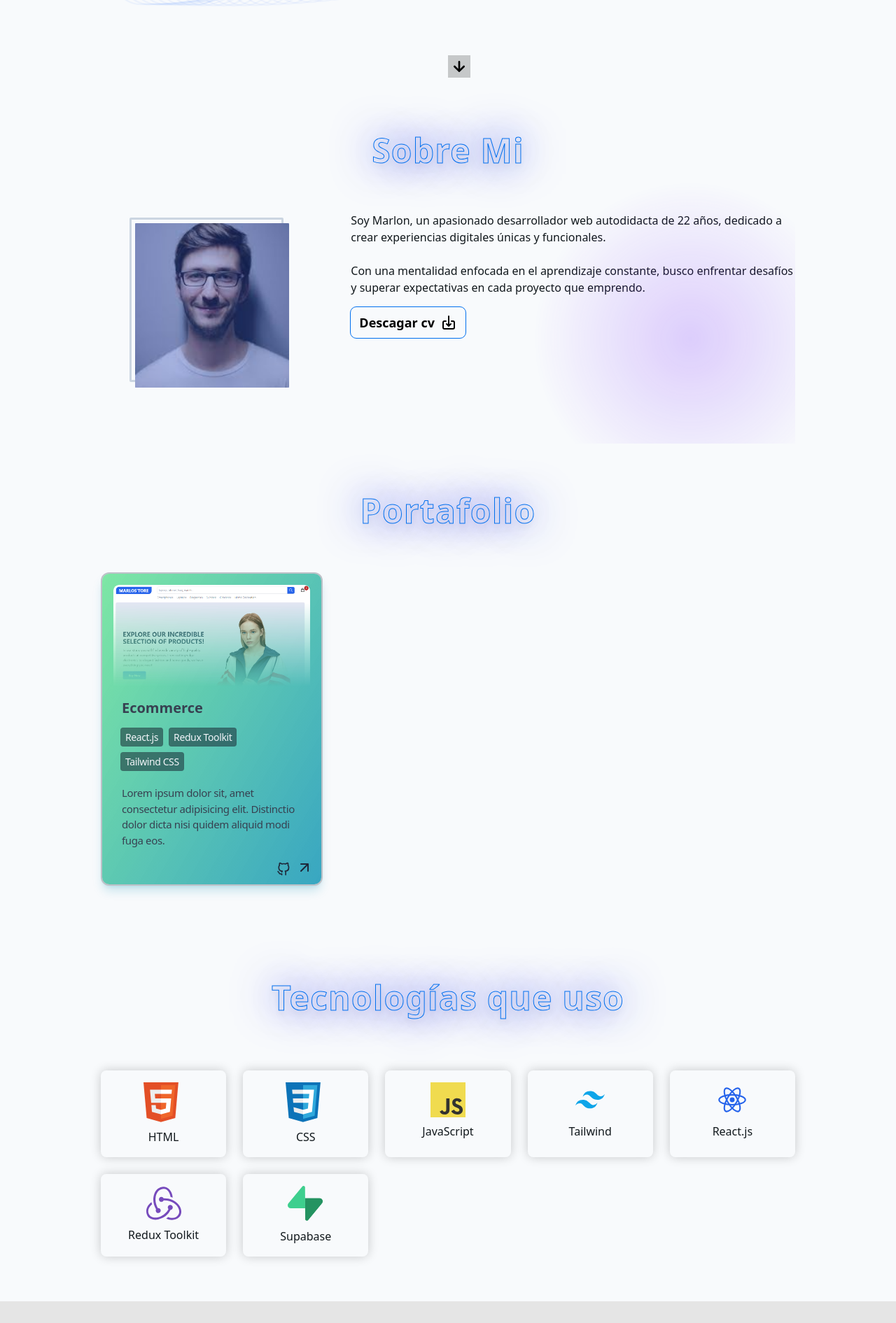
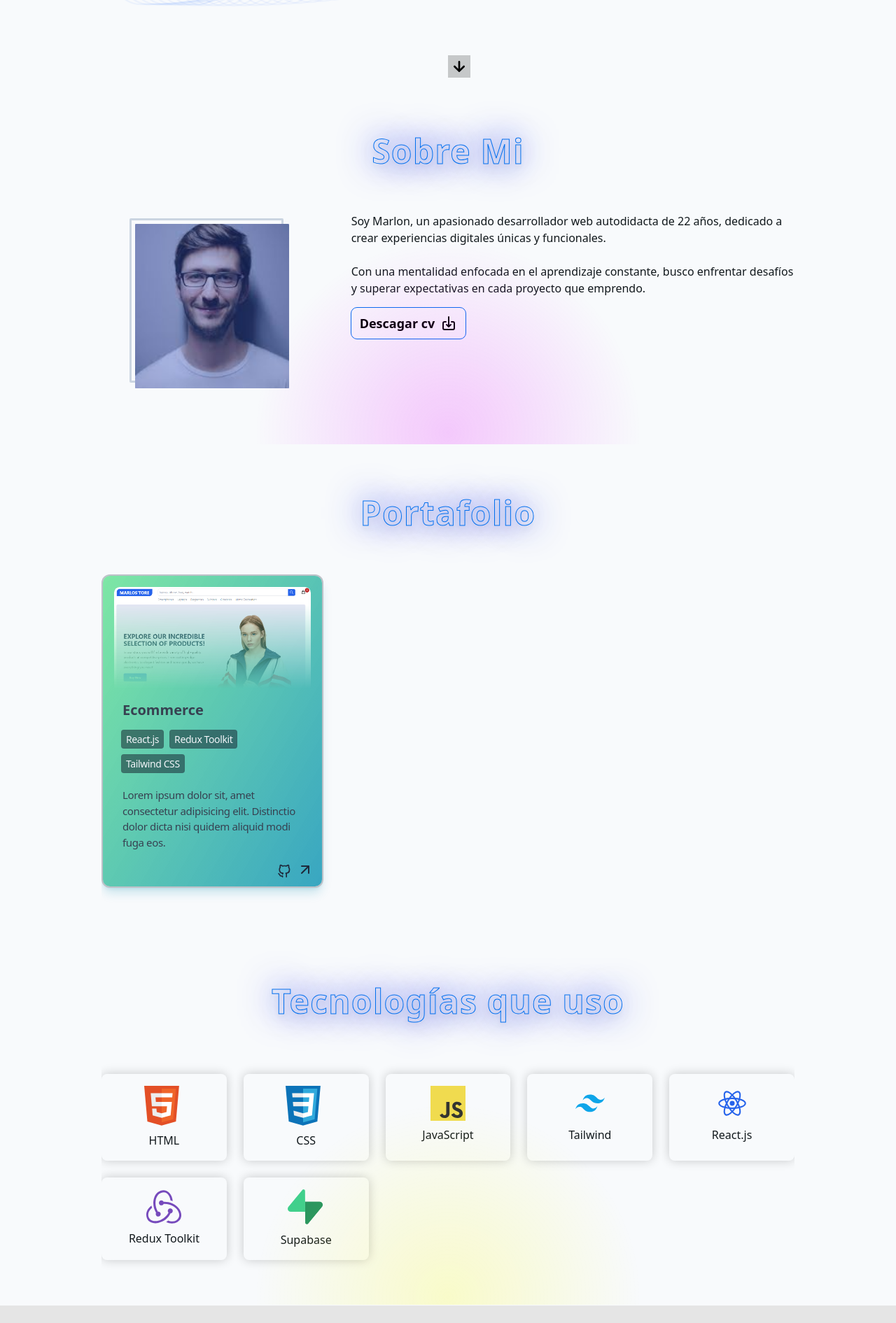
Before and after one commit to M-Suyuc/portafolio, a React (Vite) app: page / in a window 1280 px wide. Shown: the part 681-2572 px from the top of the page at 70% size. Built offline with nearby package versions, Linux system fonts and the light colour scheme.

Commit message:
change styles

```diff
--- a/src/App.jsx
+++ b/src/App.jsx
@@ -30,7 +30,7 @@ function App() {
   return (
     <>
       <header
-        className={`fixed bottom-0 left-0 z-40 w-full gap-x-4 md:bottom-[initial] md:top-0  ${
+        className={`fixed bottom-0 left-0 z-40 w-full gap-x-4 bg-white md:bottom-[initial] md:top-0 ${
           isVisible
             ? "dark:bg-black md:bg-white md:dark:text-white"
             : "border-t border-solid border-white/10 dark:bg-black dark:text-slate-200 md:border-none md:bg-opacity-0 md:backdrop-blur-[4px] md:dark:bg-transparent "
@@ -41,8 +41,7 @@ function App() {
       </header>
       <main className="relative w-full overflow-hidden bg-slate-50 dark:bg-black">
         {/* circulo azul del inicio */}
-        <div className="absolute left-0 top-0 z-0 h-[500px] w-[500px] scale-150 rounded-full bg-blue-gradient-radial opacity-20" />
-
+        <div className="absolute left-0 top-0 z-0 h-[500px] w-[500px] scale-150 rounded-full bg-blue-gradient-radial opacity-30" />
         <div
           style={{ backgroundImage: `url(${pattern})` }}
           className="absolute -top-0  left-0 h-[calc(100vh_-_0rem)] w-full bg-cover md:left-28"
--- a/src/componets/AboutMe.jsx
+++ b/src/componets/AboutMe.jsx
@@ -5,8 +5,10 @@ function AboutMe() {
   return (
     <section
       id="about"
-      className="relative overflow-hidden pb-16 pt-8 md:pt-[4.5rem]"
+      className="relative overflow-hidden border border-solid border-gray-50/5 pb-16 pt-8 md:pt-[4.5rem]"
     >
+      <div className="absolute -bottom-1/2 left-0 right-0 z-0 m-auto  h-[550px] w-[550px] rounded-full bg-green-gradient-radial opacity-20" />
+
       <h3 className="title-section">Sobre Mi</h3>
       <div className="grid-cols-[.5fr 3fr] grid justify-center gap-4  md:grid-cols-[1fr,2fr] md:gap-10">
         <div className="order-1 flex flex-col gap-4">
@@ -33,7 +35,7 @@ function AboutMe() {
           <div className="content[''] absolute inset-0 -left-2 -top-2 z-10 h-[100%] w-[100%] rounded-sm border-[3px] border-slate-300 dark:border-[#006fee]" />
         </div>
       </div>
-      <div className="bg-green-gradient-radial absolute bottom-0 right-0 z-0 h-[300px] w-[300px] scale-150 rounded-full opacity-20 -hue-rotate-30" />
+      {/* <div className="absolute bottom-0 right-0 z-0 h-[300px] w-[300px] scale-150 rounded-full bg-green-gradient-radial opacity-20 -hue-rotate-30" /> */}
     </section>
   );
 }
--- a/src/componets/Potafolio.jsx
+++ b/src/componets/Potafolio.jsx
@@ -16,7 +16,10 @@ function Potafolio() {
   ];
 
   return (
-    <section id="portfolio" className="pb-16 pt-8 md:pt-[4.5rem]">
+    <section
+      id="portfolio"
+      className="relative overflow-hidden border border-solid border-gray-50/5 pb-16 pt-8 md:pt-[4.5rem]"
+    >
       <h3 className="title-section">Portafolio</h3>
       <div className="grid grid-cols-1 gap-5 sm:grid-cols-2 md:grid-cols-2 lg:grid-cols-3">
         {proyectos.map((proyecto, index) => {
--- a/src/componets/Skills.jsx
+++ b/src/componets/Skills.jsx
@@ -42,7 +42,12 @@ function Skills() {
     },
   ];
   return (
-    <section id="skills" className="pb-16 pt-8 md:pt-[4.5rem]">
+    <section
+      id="skills"
+      className="relative overflow-hidden border border-solid border-gray-50/5 pb-16 pt-8 md:pt-[4.5rem]"
+    >
+      <div className="bg-yellow-gradient-radial absolute -bottom-1/2 left-0 right-0 z-0  m-auto h-[550px] w-[550px] rounded-full opacity-20" />
+
       <h3 className="title-section pb-4">Tecnologías que uso</h3>
       <div className="grid grid-cols-2 gap-6 sm:grid-cols-3 md:grid-cols-4 lg:grid-cols-5">
         {LogosSkills.map((logo, i) => (
--- a/src/index.css
+++ b/src/index.css
@@ -29,6 +29,5 @@
   .title-section{
     color: transparent;
     -webkit-text-stroke: #006fee 1px;
-    text-shadow: 0px 0px 60px rgba(30, 51, 243, 0.753);
-    /* font-family: cursive; */
+    text-shadow: 0px 0px 50px rgba(30, 51, 243, 0.753);
   }
```
